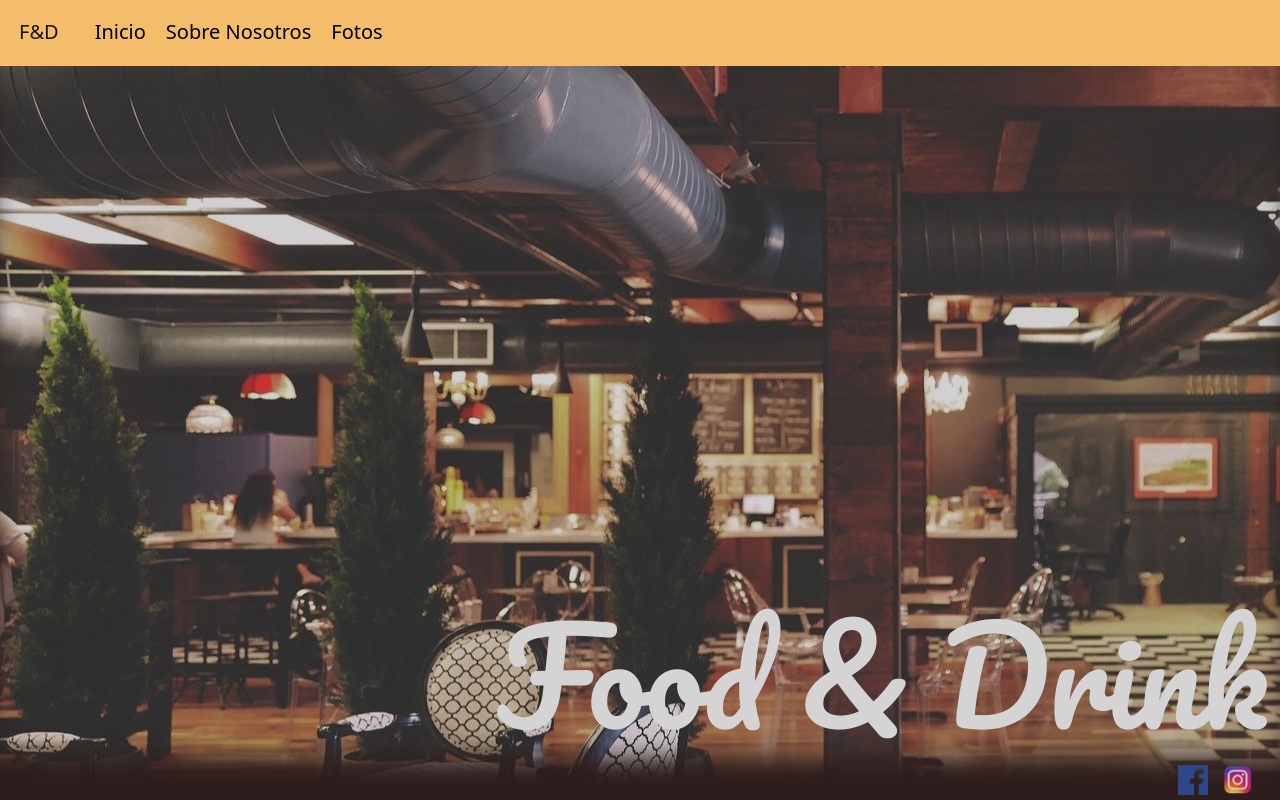
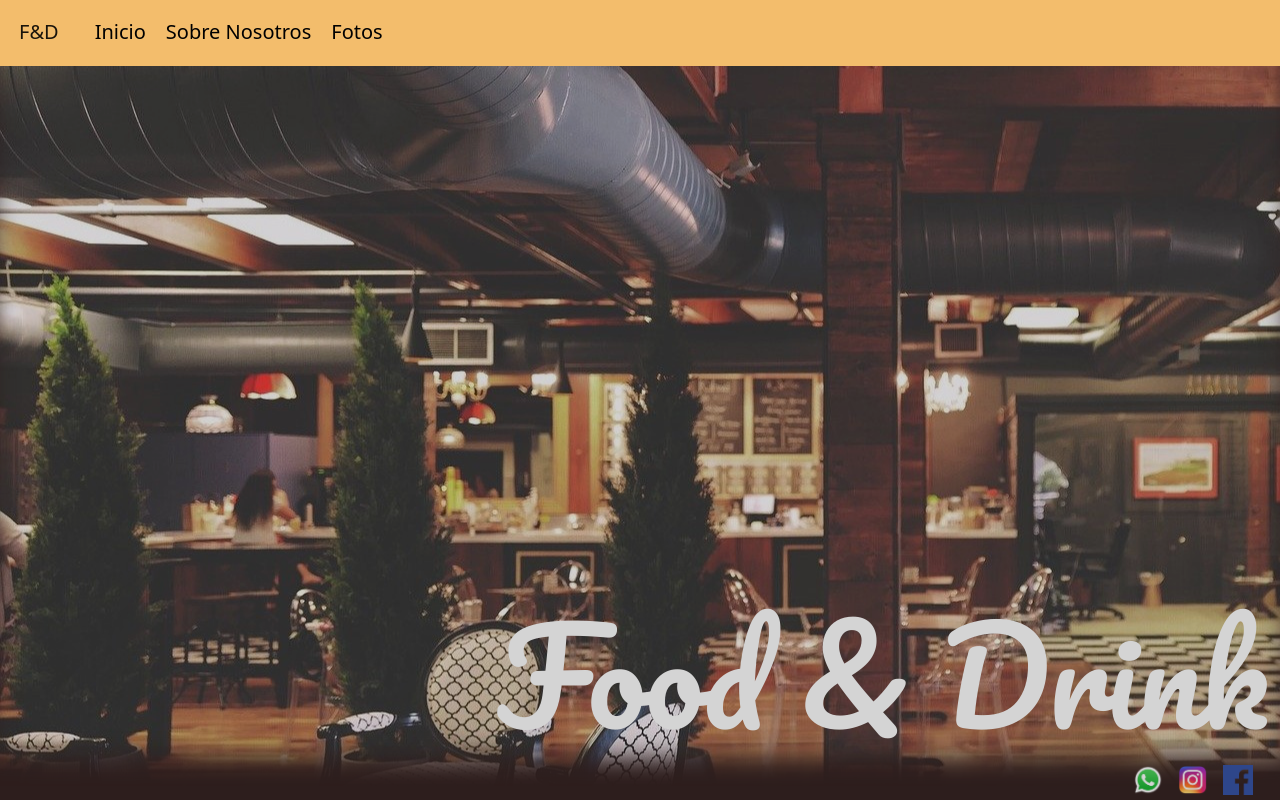
Before and after one commit to LiamMarega/TemplateRestoBar, a React (Vite) app: page / in a window 1280 px wide. Shown: the top 800 px of the page. Built offline with nearby package versions, Linux system fonts and the light colour scheme.

Commit message:
Arreglos

```diff
--- a/src/components/Landingpage/Landingpage.jsx
+++ b/src/components/Landingpage/Landingpage.jsx
@@ -2,7 +2,7 @@ import React, { useState, useEffect } from 'react';
 import { Link } from 'react-scroll';
 import './Landingpage.css';
 import 'bootstrap/dist/css/bootstrap.min.css';
-import { imgFacebookLogo, imgInstagramLogo, imgBarLogo, imgNavBar, bar1, bar2, bar3, bar4, bar5, bar6, bar7, bar8, bar9, bar10 } from '../../images/index.jsx';
+import { imgFacebookLogo, Whatsapp, imgInstagramLogo, imgBarLogo, imgNavBar, bar1, bar2, bar3, bar4, bar5, bar6, bar7, bar8, bar9, bar10 } from '../../images/index.jsx';
 
 import { Container, Row, Col, Image, Figure, Nav, Navbar, Spinner } from 'react-bootstrap';
 
@@ -48,7 +48,7 @@ function Landingpage() {
       </Container>
       <Container fluid className='LandingPage__Container'>
         <Navbar fixed='top'>
-          <Container className={navBarBackground ? 'navbar active' : 'navbar false'} fluid>
+          <Container fluid className={navBarBackground ? 'navbar active' : 'navbar false'}>
             <Link activeClass='active' to='home' smooth={true} duration={1000} delay={100}>
               <Navbar.Brand>F&D</Navbar.Brand>
             </Link>
@@ -66,18 +66,21 @@ function Landingpage() {
             </Nav>
           </Container>
         </Navbar>
-        <Row id='home' fluid className='LandingPage__Container_NavBar'>
+        <Row id='home' className='LandingPage__Container_NavBar'>
           <Col style={containerStyle} className='Landingpage__Container_image'>
             <div>
               <div className='Landing__Letras'>
                 <h1>Food & Drink</h1>
               </div>
               <div className='LandingRedes'>
+                <a target='_blank' href='https://api.whatsapp.com/send?phone=+543436203341&text=Hola,%20vi%20la%20plantilla%20de%20tu%20pagina%20web%20y%20me%20gustar%C3%ADa%20recibir%20mas%20informaci%C3%B3n!'>
+                  <img className='logos' src={Whatsapp} width='30px' alt='Whatsapp' loading='lazy' />
+                </a>
+                <a target='_blank' href='https://www.instagram.com/empresasoluciones/'>
+                  <img className='logos' src={imgInstagramLogo} width='30px' alt='imgInstagramLogo' loading='lazy' />
+                </a>
                 <a target='_blank' href='https://www.instagram.com/empresasoluciones/'>
                   <img className='logos' src={imgFacebookLogo} width='30px' alt='facebook' loading='lazy' />
-                </a>
-                <a target='_blank' href='https://www.instagram.com/empresasoluciones/'>
-                  <img className='logos' src={imgInstagramLogo} width='30px' alt='imgInstagramLogo' />
                 </a>
               </div>
             </div>
@@ -105,7 +108,7 @@ function Landingpage() {
           </Col>
         </Row>
         <Container fluid className='ContainerSection' style={{ padding: 0 }}>
-          <Row fluid id='about' className='LandingPage__Container_Row_Cuatro'>
+          <Row id='about' className='LandingPage__Container_Row_Cuatro'>
             <Col xs={12} xl={6}>
               <p>
                 El disco bar Food & Drink, ubicado en la zona rosa de Pereira , es uno de los locales mas climatizados el cual disfruta de un ambiente divertido con una decoración espectacular, suambiente moderno te asegura una noche divertida única y inolvidable. Su estructura se presenta como una obra 160 metros, por 90 metros aproximadamente capacidad aproximadamente para 250 personas y
@@ -169,10 +172,10 @@ function Landingpage() {
             </a>
           </Col>
         </Row>
-        <Row fluid id='about' className='LandingPage__Container_Row_Seis'>
+        <Row id='about' className='LandingPage__Container_Row_Seis'>
           <Col className='googleMaps' xs={12} xl={12}>
             <div className='googleMapsCenter'>
-              <iframe src='https://www.google.com/maps/embed?pb=!1m18!1m12!1m3!1d54285.58907590346!2d-60.55006831376418!3d-31.747313687934355!2m3!1f0!2f0!3f0!3m2!1i1024!2i768!4f13.1!3m3!1m2!1s0x95b44df2b9835231%3A0x554ebde0aa5cfa9a!2zUGFyYW7DoSwgRW50cmUgUsOtb3M!5e0!3m2!1ses-419!2sar!4v1646008001231!5m2!1ses-419!2sar' allowFullScreen='' loading='lazy'></iframe>
+              <iframe src='https://www.google.com/maps/embed?pb=!1m18!1m12!1m3!1d54285.58907590346!2d-60.55006831376418!3d-31.747313687934355!2m3!1f0!2f0!3f0!3m2!1i1024!2i768!4f13.1!3m3!1m2!1s0x95b44df2b9835231%3A0x554ebde0aa5cfa9a!2zUGFyYW7DoSwgRW50cmUgUsOtb3M!5e0!3m2!1ses-419!2sar!4v1646008001231!5m2!1ses-419!2sar' loading='lazy'></iframe>
             </div>
           </Col>
         </Row>
@@ -200,7 +203,7 @@ function Landingpage() {
                     <AiFillMail /> CORREO
                   </li>
                 </a>
-                <a href='https://api.whatsapp.com/send?phone=+543436203341&text=Hola,%20vi%20la%20plantilla%20de%20tu%20pagina%20web%20y%20me%20gustar%C3%ADa%20recibir%20mas%20informaci%C3%B3n!' target='_blank' rel='noopener noreferrer'>
+                <a href='https://www.instagram.com/empresasoluciones/' target='_blank' rel='noopener noreferrer'>
                   <li>
                     <AiFillInstagram /> INSTAGRAM
                   </li>
```
Also changed, not shown: src/images/index.jsx (+16 -16 lines), src/images/wsp.png (added).
